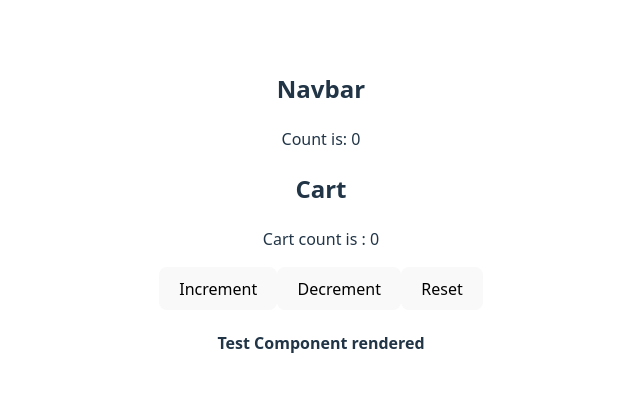
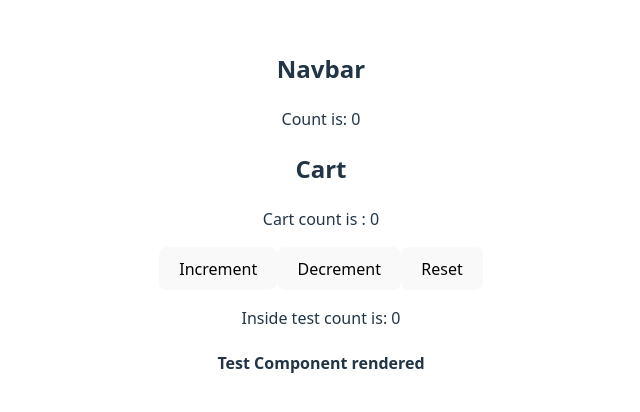
Before and after one commit to VijayJadon22/Practicing-JavaScript-Concepts, a React (Vite) app in the folder React Questions Practice/: page / in a window 1280 px wide. Shown: the part 186-598 px from the top of the page, without its empty margins (319-959 px from the left). Built offline with nearby package versions, Linux system fonts and the light colour scheme.

Commit message:
Implemented another way to use React.memo

```diff
--- a/React Questions Practice/src/components/Test.jsx
+++ b/React Questions Practice/src/components/Test.jsx
@@ -1,12 +1,32 @@
 import React from "react";
+import { useCartContext } from "../context/CartContext";
 
-const Test = () => {
+// const Test = () => {
+//   const { count } = useCartContext();
+//   console.log("Test rendering again");
+//   return (
+//     <div>
+//       <p>Inside test count is: {count}</p>
+//       <h4>Test Component rendered</h4>
+//     </div>
+//   );
+// };
+
+// export default React.memo(Test);
+
+
+
+// Another Method to use React.memo hook
+
+const Test = React.memo(() => {
+  const { count } = useCartContext();
   console.log("Test rendering again");
   return (
     <div>
+      <p>Inside test count is: {count}</p>
       <h4>Test Component rendered</h4>
     </div>
   );
-};
+});
 
-export default React.memo(Test);
+export default Test;
```
Also changed, not shown: React Questions Practice/src/App.jsx (+8 -1 lines).
